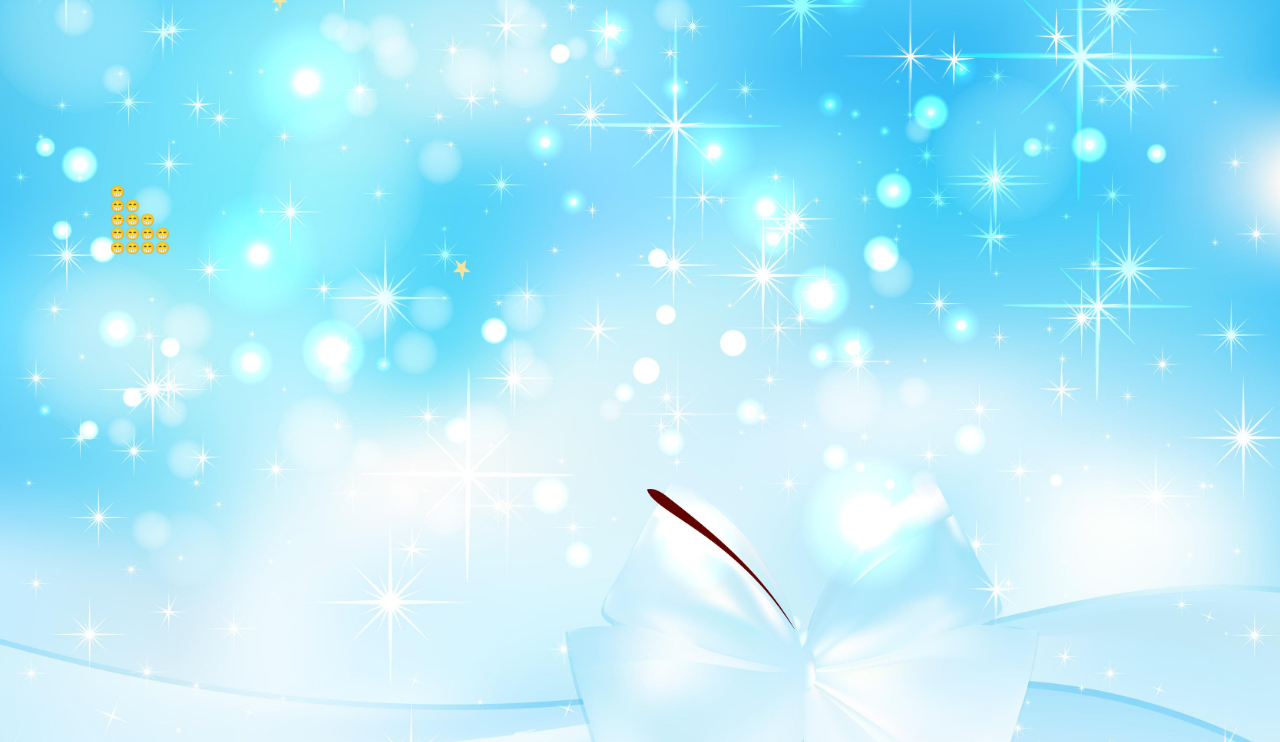
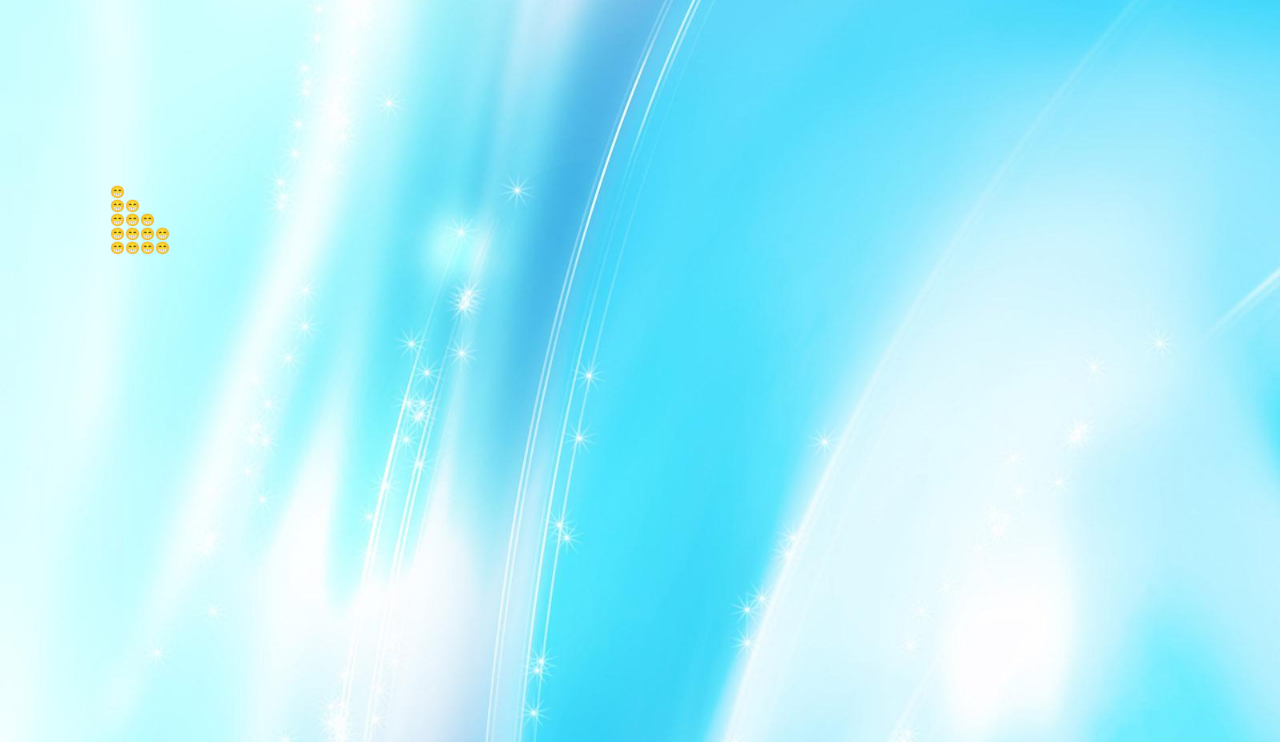
Before and after one commit to birthday-rimakshy/birthday-rimakshy.github.io, a plain HTML site: page index.html in a window 1280 px wide. Shown: the part 58-800 px from the top of the page. Drawn offline with Linux system fonts and the light colour scheme.

Commit message:
HAPPY BIRTHDAY :D

```diff
--- a/css/default.css
+++ b/css/default.css
@@ -1 +1 @@
-body{margin:0;padding:0;background:url("wall2.jpg");background-size: cover;font-size:12px;overflow:auto}#mainDiv{width:100%;height:100%}#loveHeart{float:left;width:620px;height:590px}#garden{width:100%;height:100%}#elapseClock{text-align:right;font-size:18px;margin-top:10px;margin-bottom:10px}#words{font-family:"tabitha";width:500px;font-size:20px;color:#0000FF}#messages{display:none}#loveu{padding:5px;font-size:22px;margin-top:80px;margin-right:120px;text-align:right;display:none}#loveu .signature{margin-top:20px;font-size:20px;font-style:italic}#clickSound{display:none}#code{float:left;width:440px;height:400px;color:#333;font-family:"Consolas","Monaco","Bitstream Vera Sans Mono","Courier New","Impact";font-size:12px}#code .string{color:#2a36ff}#code .keyword{color:#7f0055;font-weight:bold}#code .placeholder{margin-left:15px}#code .space{margin-left:7px}#code .comments{color:#000000}#errorMsg{width:100%;text-align:center;font-size:24px;position:absolute;top:100px;left:0}#copyright a{color:#666}
+body{margin:0;padding:0;background:url("wall3.jpg");background-size: cover;font-size:12px;overflow:auto}#mainDiv{width:100%;height:100%}#loveHeart{float:left;width:620px;height:590px}#garden{width:100%;height:100%}#elapseClock{text-align:right;font-size:18px;margin-top:10px;margin-bottom:10px}#words{font-family:"tabitha";width:500px;font-size:20px;color:#0000FF}#messages{display:none}#loveu{padding:5px;font-size:22px;margin-top:80px;margin-right:120px;text-align:right;display:none}#loveu .signature{margin-top:20px;font-size:20px;font-style:italic}#clickSound{display:none}#code{float:left;width:440px;height:400px;color:#333;font-family:"Consolas","Monaco","Bitstream Vera Sans Mono","Courier New","Impact";font-size:12px}#code .string{color:#2a36ff}#code .keyword{color:#7f0055;font-weight:bold}#code .placeholder{margin-left:15px}#code .space{margin-left:7px}#code .comments{color:#000000}#errorMsg{width:100%;text-align:center;font-size:24px;position:absolute;top:100px;left:0}#copyright a{color:#666}
```
